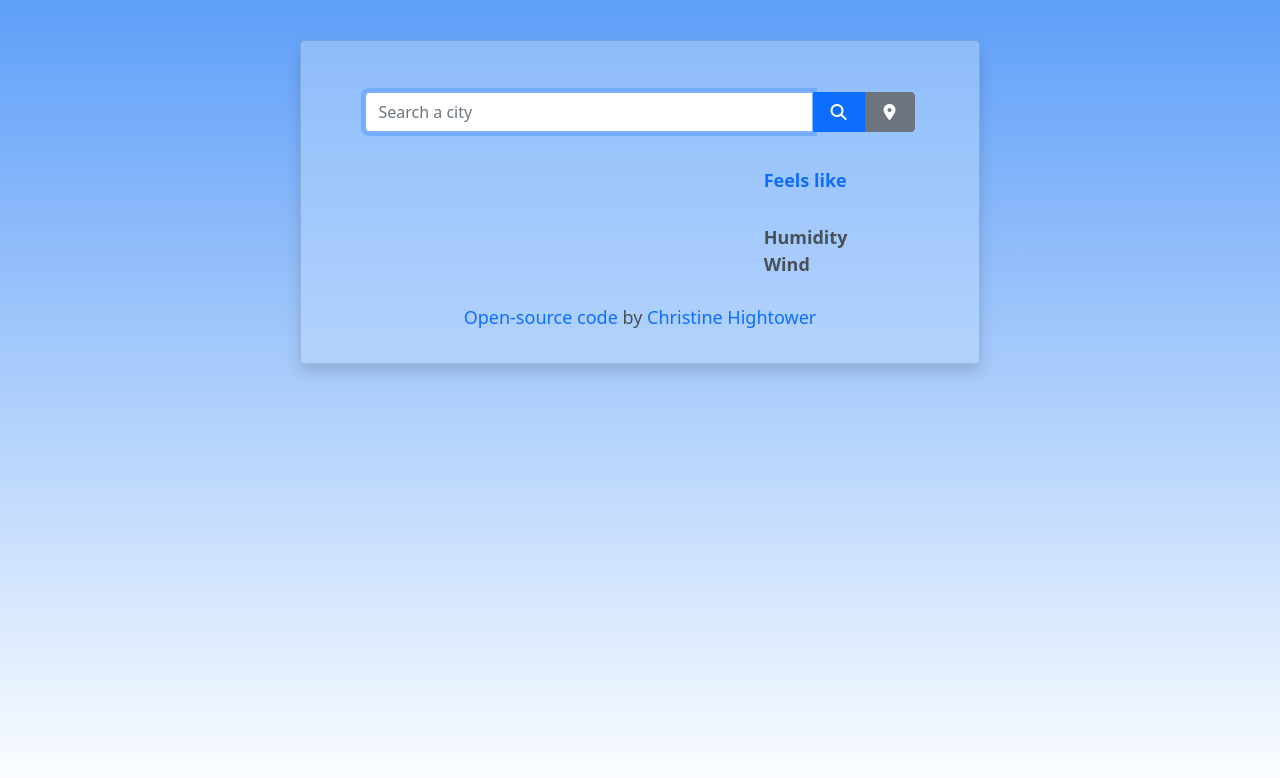
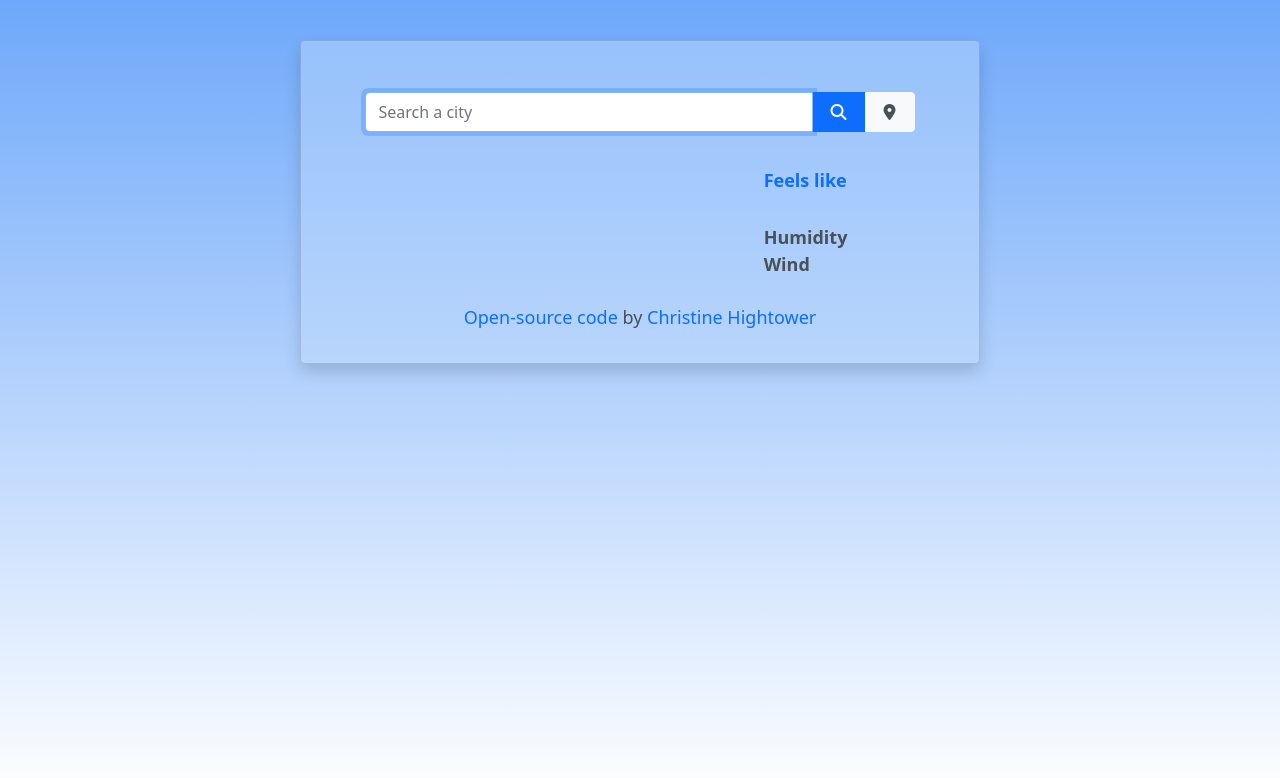
Before and after one commit to cnhigh42/weather-app, a plain HTML site: page index.html in a window 1280 px wide. Drawn offline with nearby package versions, Linux system fonts and the light colour scheme; no server answers.

Commit message:
Changed the style on current location button

```diff
--- a/index.html
+++ b/index.html
@@ -38,8 +38,8 @@
 					<span class="input-group-text btn btn-primary" >
 						<button id="search-link"><i class="fas fa-search"></i></button>
 					</span>
-						<span class="input-group-text btn btn-secondary degree-change">
-						<button id="current-location"><i class="fas fa-map-marker-alt"></i></button>
+						<span class="input-group-text btn btn-light degree-change">
+						<button id="current-location"><i class="fas fa-map-marker-alt" id="location-icon"></i></button>
 					</span>
 
 				</div>
--- a/src/styles.css
+++ b/src/styles.css
@@ -10,7 +10,7 @@ a:hover {
 body {
   background: linear-gradient(
     to bottom,
-    rgb(94, 159, 249),
+    rgb(110, 168, 250),
     rgba(3, 75, 82, 0) 100%
   );
   height: 100%;
@@ -96,7 +96,8 @@ p.by-me {
   margin-bottom: 10px;
   margin-top: 10px;
 }
-.degree-change {
+.degree-change,
+#location-icon {
   color: #495057;
 }
 
```
